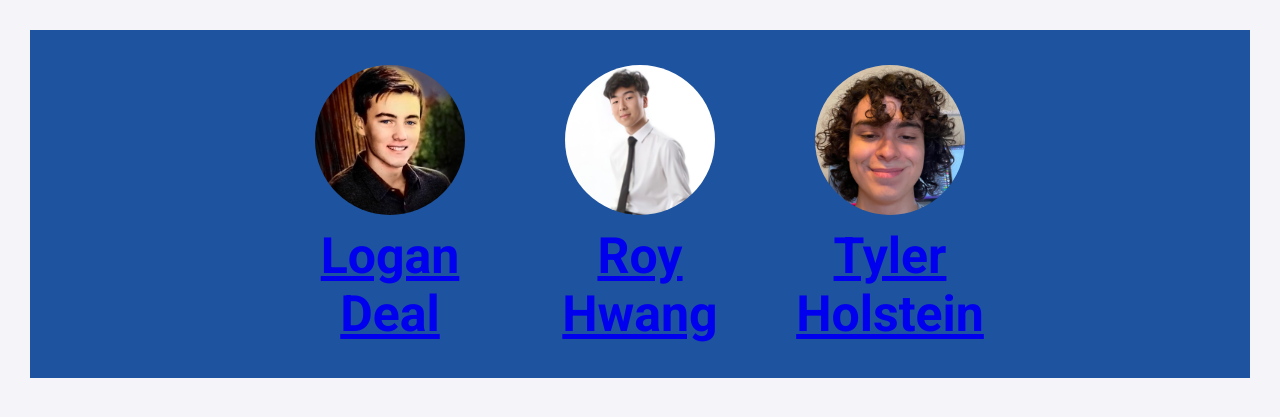
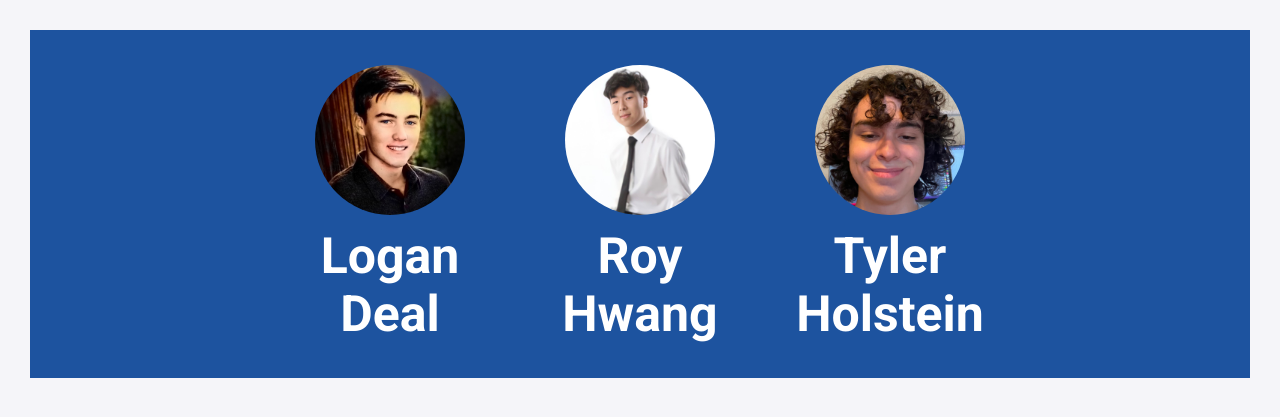
Before and after one commit to tdizzlefizzle1/tylerportfolio, a Flask app: page / in a window 1280 px wide. Shown: the part 70-487 px from the top of the page. Run offline with Flask 2, Linux system fonts and the light colour scheme.

Commit message:
Change link text CSS

```diff
--- a/app/static/styles/main.css
+++ b/app/static/styles/main.css
@@ -99,6 +99,16 @@ body {
   width: 200px;
 }
 
+a:link {
+  color: white;
+  text-decoration: none;
+}
+
+a:visited {
+  color: white;
+  text-decoration: none;
+}
+
 .banner {
   padding: 20px 0px 50px 0px;
   height: 150px;
```
